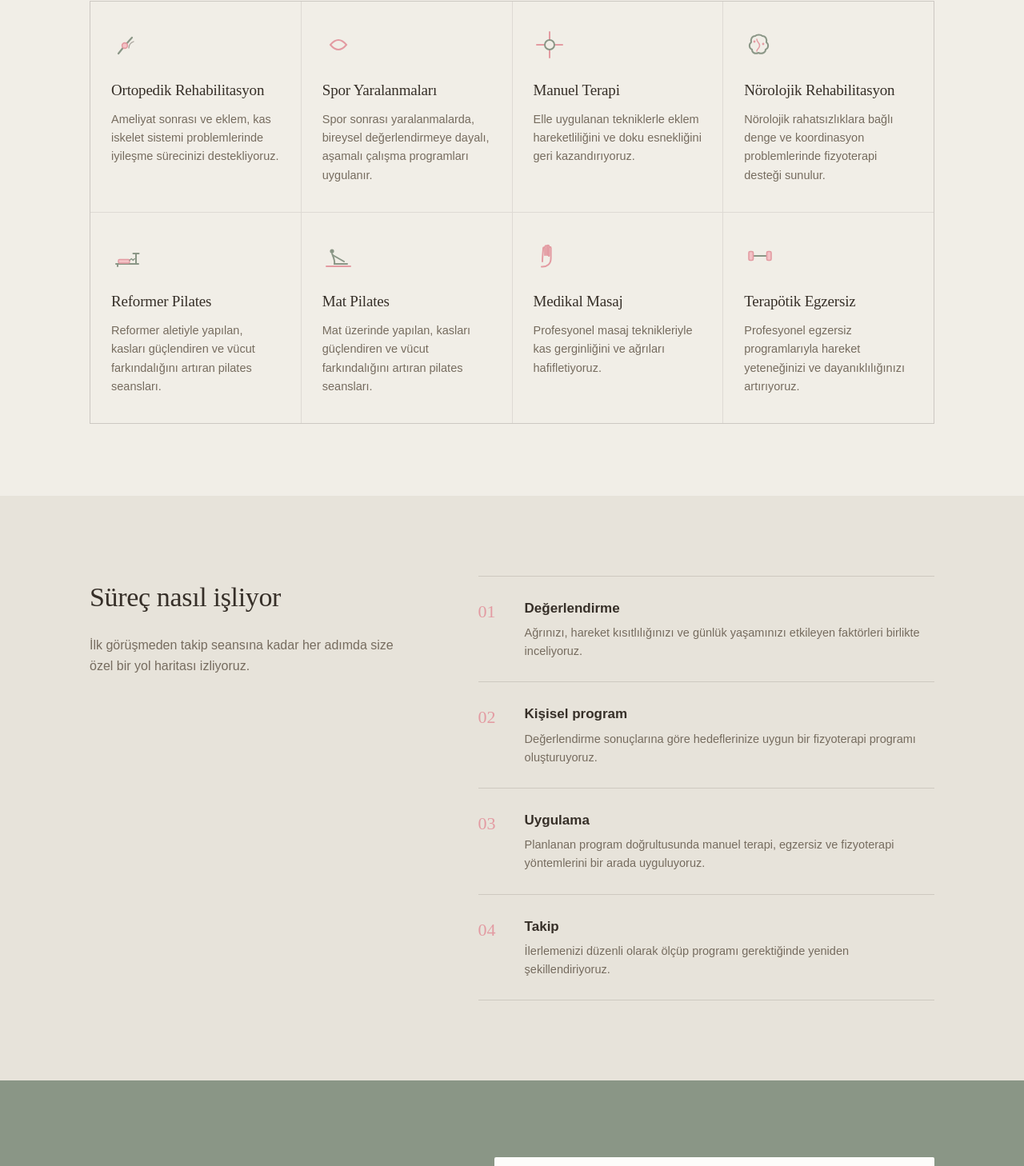
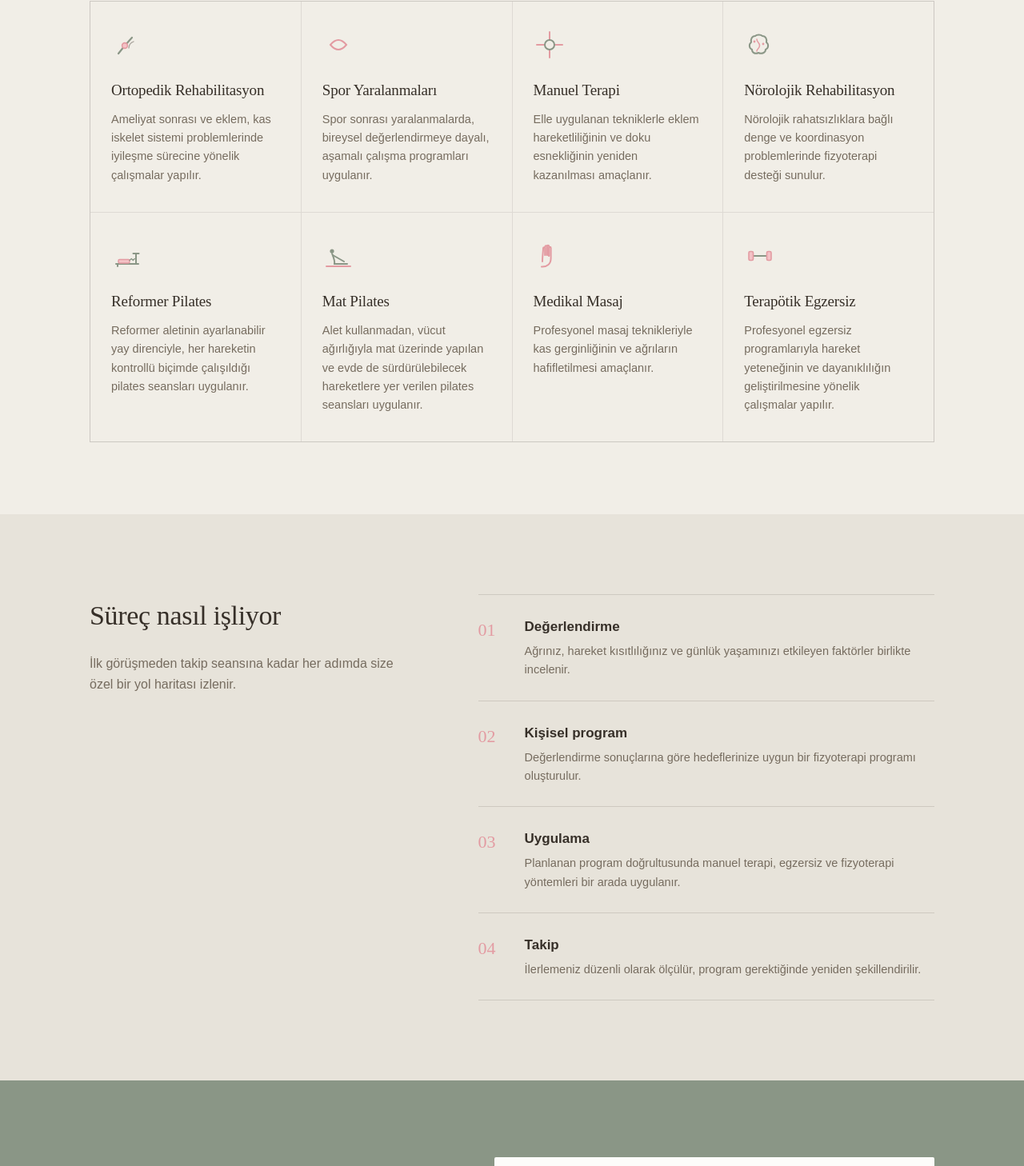
Before and after one commit to yyg27/yildiz-fizyoterapi, a Next.js app: page / in a window 1280 px wide. Shown: the part 1140-2598 px from the top of the page at 80% size. Built offline with nearby package versions, Linux system fonts and the light colour scheme.

Commit message:
feat: improve seo metadata and json-ld, neutralize service copy and rename process nav label

```diff
--- a/src/app/layout.tsx
+++ b/src/app/layout.tsx
@@ -4,16 +4,21 @@ import "./globals.css";
 
 export const metadata: Metadata = {
   metadataBase: new URL(content.site.url),
-  title: content.site.name,
+  title: content.site.title,
   description: content.site.description,
   // Link preview when the site is shared (WhatsApp, social media)
   openGraph: {
-    title: content.site.name,
+    title: content.site.title,
     description: content.site.description,
     url: "/",
     siteName: content.site.name,
     locale: "tr_TR",
     type: "website",
+  },
+  twitter: {
+    card: "summary_large_image",
+    title: content.site.title,
+    description: content.site.description,
   },
 };
 
--- a/src/app/page.tsx
+++ b/src/app/page.tsx
@@ -13,10 +13,20 @@ const jsonLd = {
   name: content.site.name,
   description: content.site.description,
   url: content.site.url,
-  image: new URL(content.hero.photo, content.site.url).href,
-  telephone: content.contact.phone,
+  image: new URL("/opengraph-image.png", content.site.url).href,
+  telephone: `+${content.contact.whatsappPhone}`,
   email: content.contact.email,
-  address: content.contact.address,
+  address: {
+    "@type": "PostalAddress",
+    streetAddress: "Karacaoğlan, 11119 Sk. Zemin Kat No:2AB",
+    addressLocality: "Kozan",
+    addressRegion: "Adana",
+    addressCountry: "TR",
+  },
+  openingHoursSpecification: [
+    { "@type": "OpeningHoursSpecification", dayOfWeek: ["Monday", "Tuesday", "Wednesday", "Thursday", "Friday"], opens: "09:00", closes: "19:00" },
+    { "@type": "OpeningHoursSpecification", dayOfWeek: "Saturday", opens: "09:00", closes: "17:00" },
+  ],
 };
 
 export default function Home() {
--- a/src/data/content.json
+++ b/src/data/content.json
@@ -1,7 +1,8 @@
 {
   "site": {
     "name": "Fizyoterapist Nursinem Yıldız",
-    "description": "Kozan Fizik Tedavi",
+    "title": "Fizyoterapist Nursinem Yıldız | Kozan, Adana",
+    "description": "Kozan, Adana'da fizyoterapi, manuel terapi, ortopedik rehabilitasyon ve reformer pilates hizmeti; her danışan için bireysel değerlendirmeye dayalı program.",
     "url": "https://yildiz-fizyoterapi.vercel.app",
     "lastUpdated": "09.09.2026"
   },
@@ -11,7 +12,7 @@
       "href": "#hizmetler"
     },
     {
-      "label": "Yaklaşımımız",
+      "label": "Süreç",
       "href": "#yaklasim"
     },
     {
@@ -47,7 +48,7 @@
         "id": "ortopedik",
         "icon": "/icons/services/ortho.svg",
         "title": "Ortopedik Rehabilitasyon",
-        "description": "Ameliyat sonrası ve eklem, kas iskelet sistemi problemlerinde iyileşme sürecinizi destekliyoruz."
+        "description": "Ameliyat sonrası ve eklem, kas iskelet sistemi problemlerinde iyileşme sürecine yönelik çalışmalar yapılır."
       },
       {
         "id": "spor",
@@ -59,7 +60,7 @@
         "id": "manuel",
         "icon": "/icons/services/manual.svg",
         "title": "Manuel Terapi",
-        "description": "Elle uygulanan tekniklerle eklem hareketliliğini ve doku esnekliğini geri kazandırıyoruz."
+        "description": "Elle uygulanan tekniklerle eklem hareketliliğinin ve doku esnekliğinin yeniden kazanılması amaçlanır."
       },
       {
         "id": "norolojik",
@@ -71,51 +72,51 @@
         "id": "reformer-pilates",
         "icon": "/icons/services/pil_refor.svg",
         "title": "Reformer Pilates",
-        "description": "Reformer aletiyle yapılan, kasları güçlendiren ve vücut farkındalığını artıran pilates seansları."
+        "description": "Reformer aletinin ayarlanabilir yay direnciyle, her hareketin kontrollü biçimde çalışıldığı pilates seansları uygulanır."
       },
       {
         "id": "mat-pilates",
         "icon": "/icons/services/pil_mat.svg",
         "title": "Mat Pilates",
-        "description": "Mat üzerinde yapılan, kasları güçlendiren ve vücut farkındalığını artıran pilates seansları."
+        "description": "Alet kullanmadan, vücut ağırlığıyla mat üzerinde yapılan ve evde de sürdürülebilecek hareketlere yer verilen pilates seansları uygulanır."
       },
       {
         "id": "klinik-masaj",
         "icon": "/icons/services/massage.svg",
         "title": "Medikal Masaj",
-        "description": "Profesyonel masaj teknikleriyle kas gerginliğini ve ağrıları hafifletiyoruz."
+        "description": "Profesyonel masaj teknikleriyle kas gerginliğinin ve ağrıların hafifletilmesi amaçlanır."
       },
       {
         "id": "klinik-egzersiz",
         "icon": "/icons/services/exercise.svg",
         "title": "Terapötik Egzersiz",
-        "description": "Profesyonel egzersiz programlarıyla hareket yeteneğinizi ve dayanıklılığınızı artırıyoruz."
+        "description": "Profesyonel egzersiz programlarıyla hareket yeteneğinin ve dayanıklılığın geliştirilmesine yönelik çalışmalar yapılır."
       }
     ]
   },
   "approach": {
     "title": "Süreç nasıl işliyor",
-    "description": "İlk görüşmeden takip seansına kadar her adımda size özel bir yol haritası izliyoruz.",
+    "description": "İlk görüşmeden takip seansına kadar her adımda size özel bir yol haritası izlenir.",
     "steps": [
       {
         "num": "01",
         "title": "Değerlendirme",
-        "description": "Ağrınızı, hareket kısıtlılığınızı ve günlük yaşamınızı etkileyen faktörleri birlikte inceliyoruz."
+        "description": "Ağrınız, hareket kısıtlılığınız ve günlük yaşamınızı etkileyen faktörler birlikte incelenir."
       },
       {
         "num": "02",
         "title": "Kişisel program",
-        "description": "Değerlendirme sonuçlarına göre hedeflerinize uygun bir fizyoterapi programı oluşturuyoruz."
+        "description": "Değerlendirme sonuçlarına göre hedeflerinize uygun bir fizyoterapi programı oluşturulur."
       },
       {
         "num": "03",
         "title": "Uygulama",
-        "description": "Planlanan program doğrultusunda manuel terapi, egzersiz ve fizyoterapi yöntemlerini bir arada uyguluyoruz."
+        "description": "Planlanan program doğrultusunda manuel terapi, egzersiz ve fizyoterapi yöntemleri bir arada uygulanır."
       },
       {
         "num": "04",
         "title": "Takip",
-        "description": "İlerlemenizi düzenli olarak ölçüp programı gerektiğinde yeniden şekillendiriyoruz."
+        "description": "İlerlemeniz düzenli olarak ölçülür, program gerektiğinde yeniden şekillendirilir."
       }
     ]
   },
```
